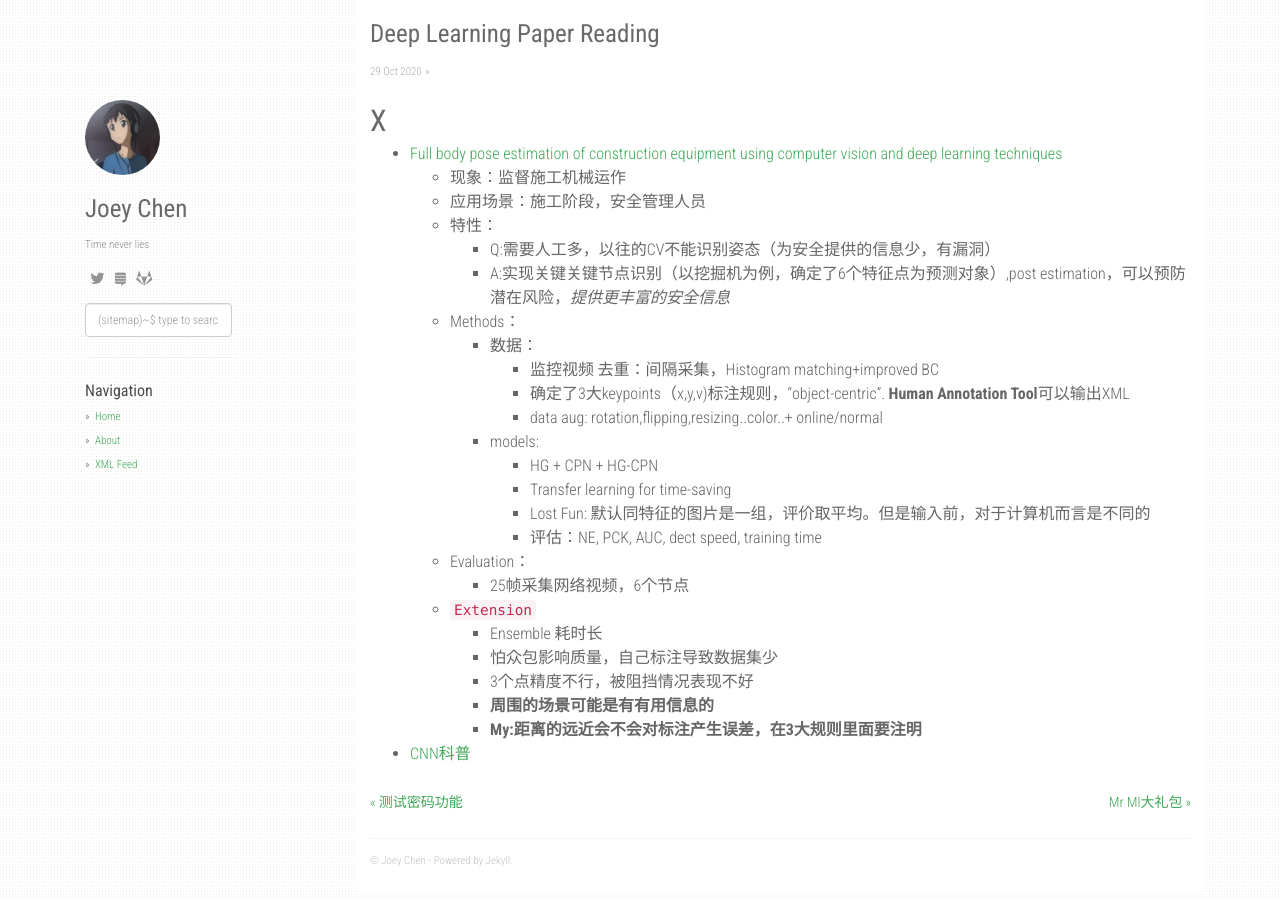
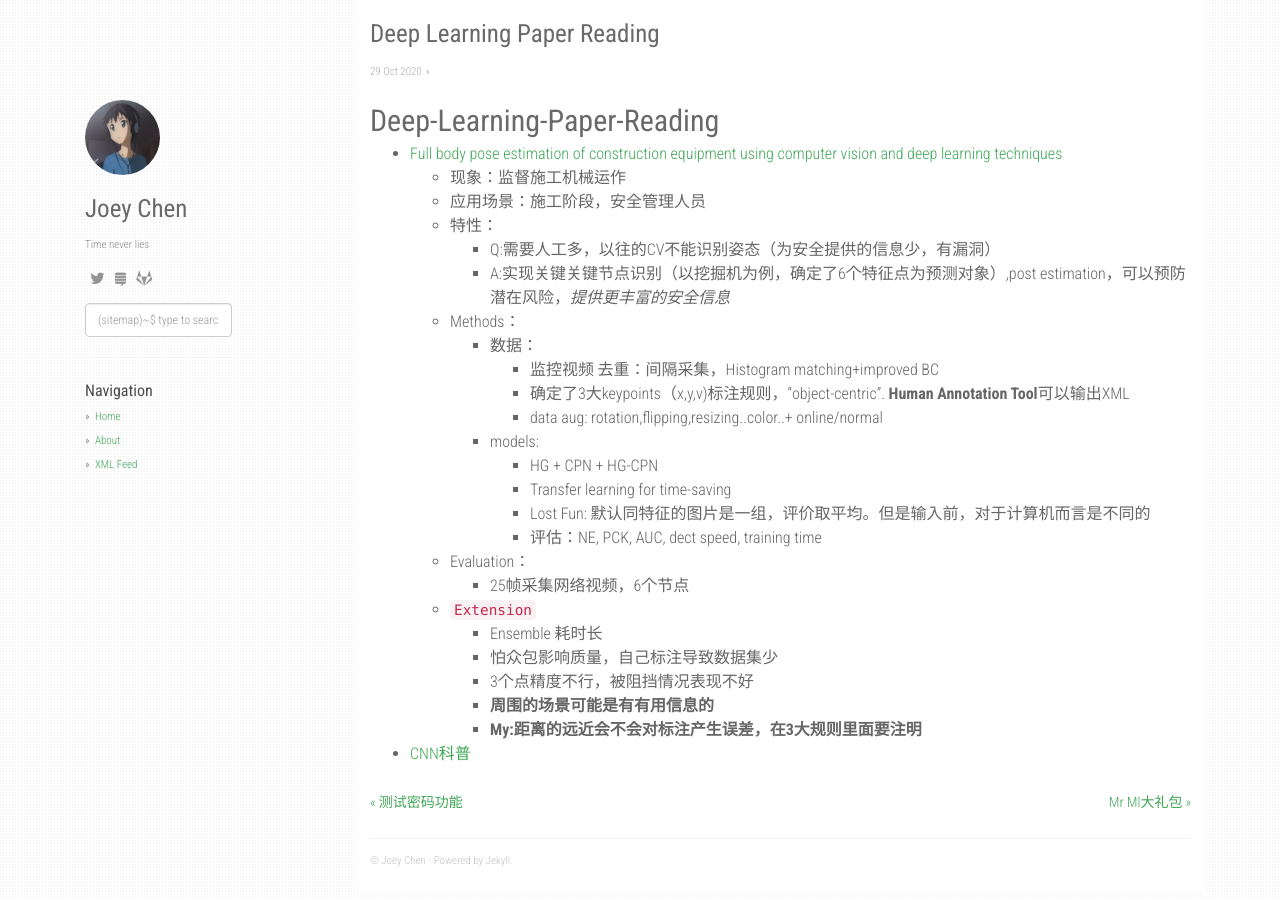
Before and after one commit to czy95/czy95.github.io, a Jekyll site: the page built from _posts/2020-10-29-Deep-Learning-Paper-Reading.md, in a window 1280 px wide. Built offline with Jekyll 4.4.1, drawn with Linux system fonts in a browser that asks for light colours; nearby versions of some CDN libraries; our own code applies the rules of GitHub Pages for plain Markdown files; a file with an impossible date is left out.

Commit message:
Update 2020-10-29-Deep-Learning-Paper-Reading.md

```diff
--- a/_posts/2020-10-29-Deep-Learning-Paper-Reading.md
+++ b/_posts/2020-10-29-Deep-Learning-Paper-Reading.md
@@ -1,4 +1,4 @@
-## X
+## Deep-Learning-Paper-Reading
 - [Full body pose estimation of construction equipment using computer vision and deep learning techniques](https://sci-hub.do/10.1016/j.autcon.2019.103016)
   - 现象：监督施工机械运作
   - 应用场景：施工阶段，安全管理人员
```
